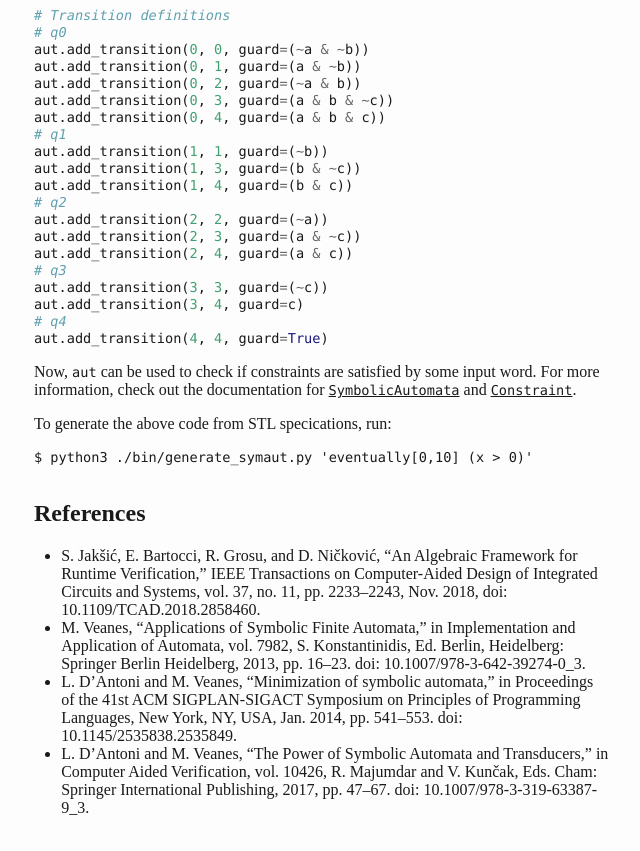
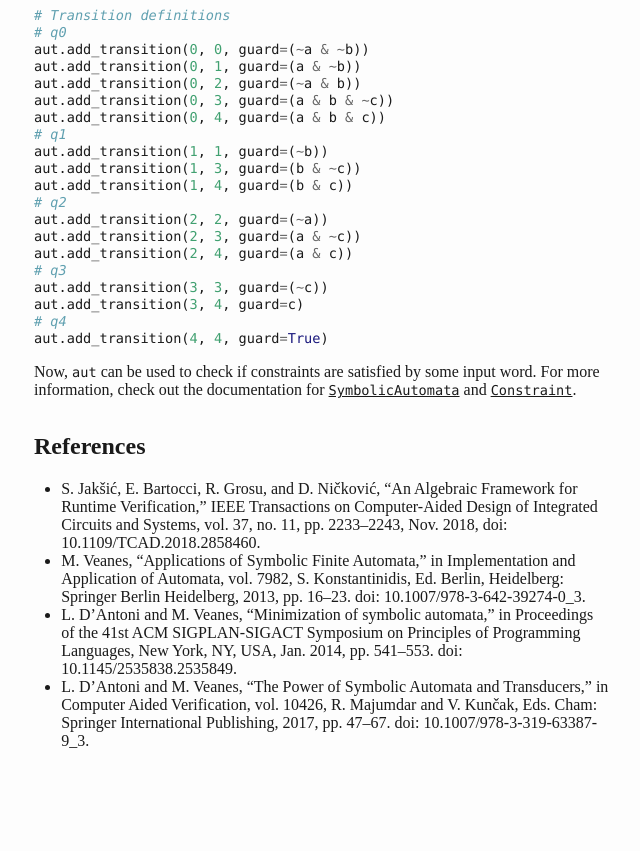
Before and after one commit to anand-bala/symbolic-automata-monitors, a plain HTML site: page index.html in a window 1280 px wide. Shown: the part 892-1743 px from the top of the page, without its empty margins (318-958 px from the left). After the commit the page ends 1708 px from the top, so only its background shows below. Drawn offline with Linux system fonts and the light colour scheme.

Commit message:
deploy: d5ff9452f146bd4e9119a64b45c598e3274c378d

```diff
--- a/index.html
+++ b/index.html
@@ -298,8 +298,6 @@ documentation for <a
 href="https://anand-bala.github.io/symbolic-automata-monitors/docs/syma.html#SymbolicAutomaton"><code>SymbolicAutomata</code></a>
 and <a
 href="https://anand-bala.github.io/symbolic-automata-monitors/docs/syma.html#Constraint"><code>Constraint</code></a>.</p>
-<p>To generate the above code from STL specications, run:</p>
-<pre class="shell"><code>$ python3 ./bin/generate_symaut.py &#39;eventually[0,10] (x &gt; 0)&#39;</code></pre>
 <h2 id="references">References</h2>
 <ul>
 <li>S. Jakšić, E. Bartocci, R. Grosu, and D. Ničković, “An Algebraic
```
